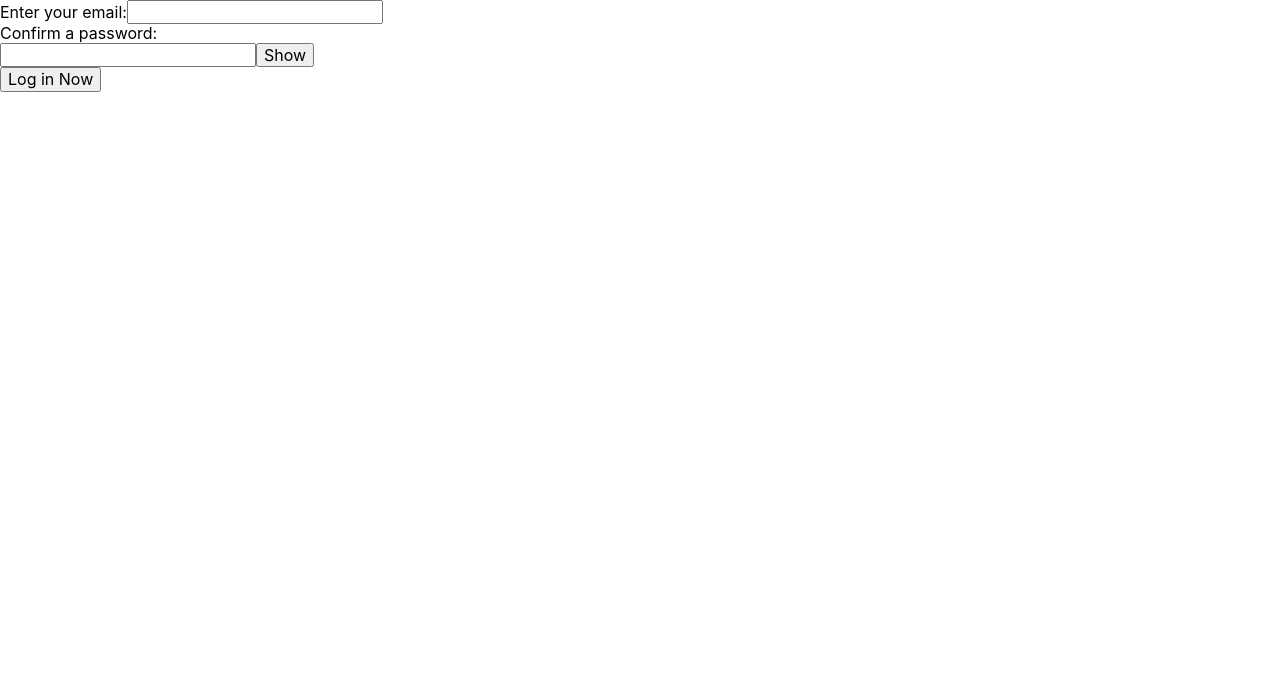
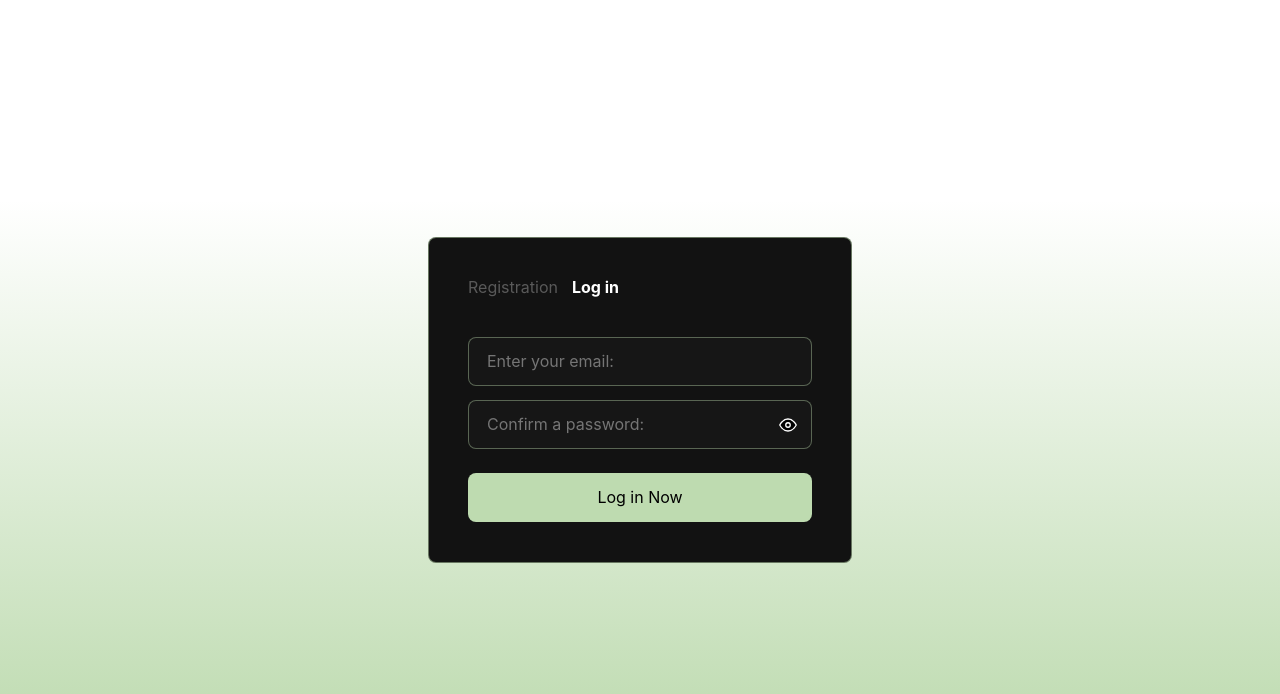
Before and after one commit to havr1985/TaskPro-blended1-frontend, a React (Vite) app: page /TaskPro-blended1-frontend/auth/login in a window 1280 px wide. Shown: the top 694 px of the page. Built offline with nearby package versions, Linux system fonts and the light colour scheme.

Commit message:
style ready

```diff
--- a/src/components/LoginForm/LoginForm.jsx
+++ b/src/components/LoginForm/LoginForm.jsx
@@ -1,12 +1,19 @@
-import  { useState } from 'react';
+import { useState } from 'react';
 import { useDispatch } from 'react-redux';
+import icons from "../../shared/images/icons.svg";
+import { SharedModalBtn } from "../../shared/SharedModalBtn/SharedModalBtn";
 import { useFormik } from 'formik';
 import * as Yup from 'yup';
 import { loginThunk } from '../../redux/Auth/authOperation';
+import { LoginWrapper, LoginContainer, FormLogin, InputContainer, InputBthEye, NavContainer, StyledNavLink} from './LoginForm.styled';
+
 
 const LoginForm = () => {
+
  const dispatch = useDispatch();
+
 const [showPassword, setShowPassword] = useState(false);
+
   const formik = useFormik({
     initialValues: {
       email: '',
@@ -14,14 +21,16 @@ const LoginForm = () => {
     },
     validationSchema: Yup.object({
       email: Yup.string()
+
 //         .matches(/^[A-Za-z0-9._%!?+-]+@[a-z]+\.[a-z]{3,}$/
 // ,
 //         'Please, enter correct format email'
 //         )
+
       .required('This field is required'),
       password: Yup.string()
-        .matches(/^(?=.*[0-9])(?=.*[!@#$%^&*.])(?=.*[A-Z]).{8,}$/,
-        'Your password must be 8 characters, and include at least one uppercase letter, and a number, one symbol')
+/* .matches(/^(?=.*[0-9])(?=.*[!@#$%^&*.])(?=.*[A-Z]).{8,}$/,
+'Your password must be 8 characters, and include at least one uppercase letter, and a numbesymbol') */
         .required('This field is required'),
     }),
     onSubmit: (values, action) => {
@@ -29,15 +38,33 @@ const LoginForm = () => {
       action.resetForm();
   },
   });
+
   const togglePasswordVisibility = () => {
     setShowPassword(prevState => !prevState);
   };
+
   return (
-    <form onSubmit={formik.handleSubmit}>
+    <LoginWrapper>
+      <LoginContainer>
+      <NavContainer>
+
+          <StyledNavLink to="/auth/register" exact activeClassName="active">
+            Registration
+          </StyledNavLink>
+
+          <StyledNavLink to="/auth/login" activeClassName="active">
+            Log in
+          </StyledNavLink>
+
+
+    </NavContainer>
+
+     <FormLogin onSubmit={formik.handleSubmit}>
       <div>
-        <label htmlFor="email">Enter your email:</label>
+        <label htmlFor="email"></label>
         <input
               type="text"
+              placeholder="Enter your email:"
           id="email"
           name="email"
           onChange={formik.handleChange}
@@ -49,30 +76,36 @@ const LoginForm = () => {
       </div>
 
       <div>
-        <label htmlFor="password">Confirm a password:</label>
-         <div className="password-input-container">
+        <label htmlFor="password"></label>
+         <InputContainer className="password-input-container">
           <input
                 type={showPassword ? 'text' : 'password'}
+                placeholder="Confirm a password:"
             id="password"
             name="password"
             onChange={formik.handleChange}
             value={formik.values.password}
           />
-          <button
+          <InputBthEye
                 type="button"
                 onClick={togglePasswordVisibility}
                 className="toggle-password-button"
-          >
-            {showPassword ? 'Hide' : 'Show'}
-          </button>
-        </div>
+                style={{
+                stroke:'rgb(255,255,255)',
+                strokeWidth:'1.3px' }}
+              ><use href={icons + "#icon-password-eye"}/>
+          </InputBthEye>
+        </InputContainer>
         {formik.touched.password && formik.errors.password ? (
           <div>{formik.errors.password}</div>
         ) : null}
       </div>
 
-      <button type="submit">Log in Now</button>
-    </form>
+      <SharedModalBtn>Log in Now</SharedModalBtn>
+      </FormLogin>
+        </LoginContainer>
+        </LoginWrapper>
+
   );
 };
 
--- /dev/null
+++ b/src/components/LoginForm/LoginForm.styled.jsx
@@ -0,0 +1,94 @@
+import { NavLink } from "react-router-dom";
+import styled from "styled-components";
+
+
+export const FormLogin = styled.div`
+  input {
+    width: 287px;
+    height: 49px;
+    left: 40px;
+    top: 107px;
+    color: var(--welcome-hover-text-color);
+    background: var(--welcome-background-color);
+    margin-bottom: 14px;
+    border: 1px solid rgba(190,219,176, 0.4);
+    padding-left: 18px;
+    box-shadow: 0px 4px 16px var(--color-shadow);
+    border-radius: 8px;
+    @media (min-width: 767px) {
+      width: 344px;
+    }
+
+`
+export const LoginWrapper = styled.div`
+  display: flex;
+  justify-content: center;
+  align-items: center;
+  height: 100vh;
+  width: 100vw;
+  background: linear-gradient(
+    180deg,
+    rgba(196, 196, 196, 0) 25%,
+    #bedbb0 92.19%
+  );
+`;
+export const LoginContainer = styled.div`
+display: flex;
+min-width: 320px;
+
+flex-direction: column;
+align-items: center;
+background: var(--user-icon-plus-stroke-color);
+padding: 24px;
+border: 1px solid rgba(190, 219, 176, 0.5);
+border-radius: 8px;
+
+@media (min-width: 375px) {
+    width: 335px
+  }
+
+@media (min-width: 768px) {
+width: 424px;
+padding: 40px;
+}
+`
+export const InputContainer = styled.div`
+position: relative;
+margin-bottom: 10px;
+`
+
+export const InputBthEye = styled.svg`
+position: absolute;
+top: 16px;
+right: 15px;
+width:18px;
+height:18px;
+background: transparent;
+/* top: 50%;
+transform: translateY(-50%);
+border: none;
+ */
+cursor: pointer;
+stroke: rgb(255,255,255);
+stroke-width: 1.3px;
+`
+export const NavContainer = styled.nav`
+display: flex;
+width: 287px;
+gap: 14px;
+justify-content: start;
+padding: 0;
+margin-bottom: 40px;
+color: rgba(255, 255, 255, 0.3);
+@media (min-width: 767px) {
+      width: 344px;
+ }
+`
+export const StyledNavLink = styled(NavLink)`
+
+color: rgba(255, 255, 255, 0.3);
+&.active {
+    color: rgb(255, 255, 255);
+    font-weight: bold;
+  }
+`
```
Lines whose indentation alone changed are shown as unchanged.
